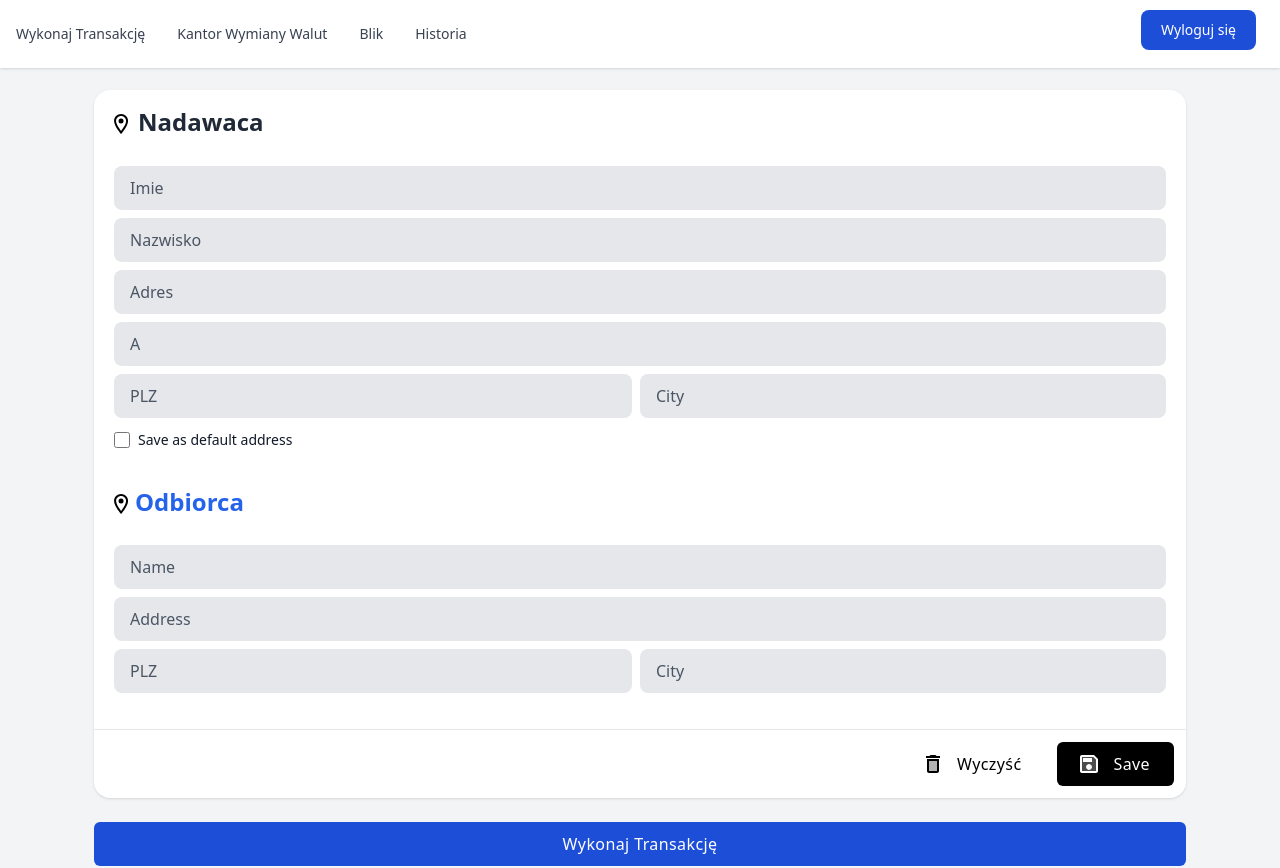
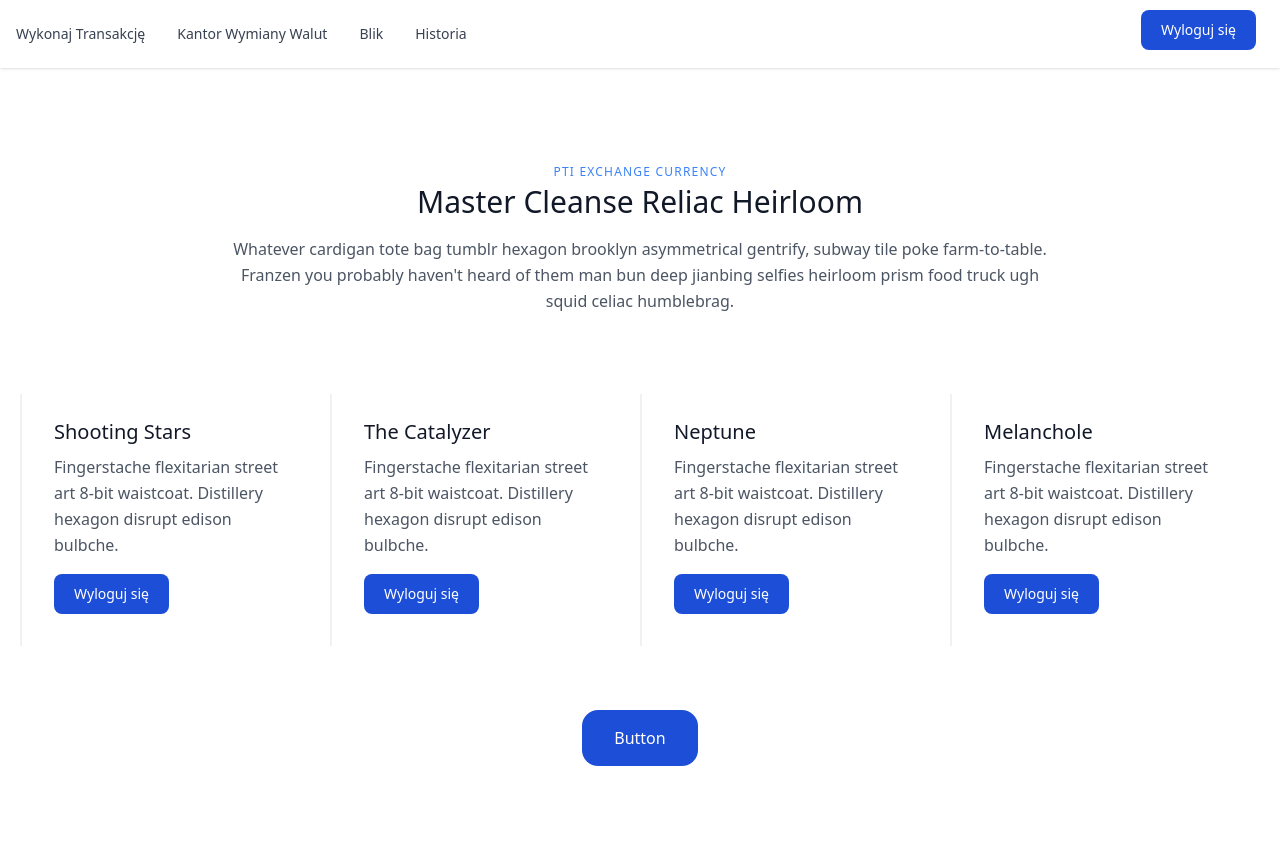
Before and after one commit to Kejooorek/pti-exchange-currency, a Next.js app: page /make_transaction in a window 1280 px wide. Built offline with nearby package versions, Linux system fonts and the light colour scheme.

Commit message:
feat:added new components and made some logic to fetch currencies

```diff
--- a/components/HeadContainer.tsx
+++ b/components/HeadContainer.tsx
@@ -1,7 +1,8 @@
-import React from "react";
+import React, { useState, useEffect } from "react";
 import { User } from "../types/userType";
+const HeadContainer = ({ name }: User) => {
 
-const HeadContainer = ({ name }: User) => {
+
   return (
     <>
       <main className="flex flex-col justify-center items-center  h-80 w W-full bg-slate-100  w-full text-center bg-white rounded-lg border shadow-md">
--- a/components/Navbar.tsx
+++ b/components/Navbar.tsx
@@ -5,7 +5,7 @@ import { signOut } from "next-auth/react";
 const Navbar = () => {
   return (
     <>
-      <nav className="relative bg-white border-gray-200 px-2 sm:px-4 py-2.5 shadow">
+      <nav className=" relative bg-white border-gray-200 px-2 sm:px-4 py-2.5 shadow">
         <div className="container flex flex-wrap justify-between items-center mx-auto">
           <div className="flex md:order-2">
             <button
--- a/package.json
+++ b/package.json
@@ -12,6 +12,7 @@
     "@auth0/nextjs-auth0": "^1.7.0",
     "@prisma/client": "^3.12.0",
     "@types/auth0": "^2.34.18",
+    "axios": "^0.27.1",
     "chart.js": "^3.7.1",
     "convert-csv-to-json": "^1.3.3",
     "daisyui": "^2.14.1",
--- a/pages/curriencies/index.tsx
+++ b/pages/curriencies/index.tsx
@@ -6,7 +6,6 @@ const Curriencies = () => {
   return (
     <>
       <Navbar></Navbar>
-      <EuropaMap></EuropaMap>
     </>
   );
 };
--- a/pages/index.tsx
+++ b/pages/index.tsx
@@ -11,6 +11,7 @@ import { PrismaClient } from "@prisma/client";
 
 const Home: NextPage = () => {
   const { data: session, status } = useSession();
+  console.log(session)
   // if (status === "loading") return <h1>Loading</h1>;
   // if (!session) return <h1>not logged in</h1>;
   return (
@@ -18,7 +19,9 @@ const Home: NextPage = () => {
       <Navbar></Navbar>
       <HeadContainer name={"Robert"}></HeadContainer>
       <DashBoard></DashBoard>
+
     </>
+
   );
 };
 
--- a/pages/make_transaction/index.tsx
+++ b/pages/make_transaction/index.tsx
@@ -5,186 +5,58 @@ const MakeTransaction = () => {
   return (
     <>
       <Navbar></Navbar>
-      <div className="flex h-screen bg-gray-100">
-        <div className="m-auto">
-          <div>
-            <div className="mt-5 bg-white rounded-2xl shadow">
-              <div className="flex">
-                <div className="flex-1 py-5 pl-5 overflow-hidden">
-                  <svg
-                    className="inline align-text-top"
-                    height="24px"
-                    viewBox="0 0 24 24"
-                    width="24px"
-                    xmlns="http://www.w3.org/2000/svg"
-                    fill="#000000"
-                  >
-                    <g>
-                      <path
-                        d="m4.88889,2.07407l14.22222,0l0,20l-14.22222,0l0,-20z"
-                        fill="none"
-                        id="svg_1"
-                        stroke="null"
-                      />
-                      <path
-                        d="m7.07935,0.05664c-3.87,0 -7,3.13 -7,7c0,5.25 7,13 7,13s7,-7.75 7,-13c0,-3.87 -3.13,-7 -7,-7zm-5,7c0,-2.76 2.24,-5 5,-5s5,2.24 5,5c0,2.88 -2.88,7.19 -5,9.88c-2.08,-2.67 -5,-7.03 -5,-9.88z"
-                        id="svg_2"
-                      />
-                      <circle cx="7.04807" cy="6.97256" r="2.5" id="svg_3" />
-                    </g>
-                  </svg>
-                  <h1 className="inline text-2xl font-semibold leading-none">
-                    Nadawaca
-                  </h1>
+      <section className="text-gray-600 body-font">
+        <div className="container px-5 py-24 mx-auto">
+          <div className="flex flex-col text-center w-full mb-20">
+            <h2 className="text-xs text-blue-500 tracking-widest font-medium title-font mb-1">PTI EXCHANGE CURRENCY</h2>
+            <h1 className="sm:text-3xl text-2xl font-medium title-font mb-4 text-gray-900">Master Cleanse Reliac Heirloom</h1>
+            <p className="lg:w-2/3 mx-auto leading-relaxed text-base">Whatever cardigan tote bag tumblr hexagon brooklyn asymmetrical gentrify, subway tile poke farm-to-table. Franzen you probably haven't heard of them man bun deep jianbing selfies heirloom prism food truck ugh squid celiac humblebrag.</p>
           </div>
-              </div>
-              <div className="px-5 pb-5">
-                <input
-                  placeholder="Imie"
-                  className=" text-black placeholder-gray-600 w-full px-4 py-2.5 mt-2 text-base   transition duration-500 ease-in-out transform border-transparent rounded-lg bg-gray-200  focus:border-blueGray-500 focus:bg-white dark:focus:bg-gray-800 focus:outline-none focus:shadow-outline focus:ring-2 ring-offset-current ring-offset-2 ring-gray-400"
-                />
-                <input
-                  placeholder="Nazwisko"
-                  className=" text-black placeholder-gray-600 w-full px-4 py-2.5 mt-2 text-base   transition duration-500 ease-in-out transform border-transparent rounded-lg bg-gray-200  focus:border-blueGray-500 focus:bg-white dark:focus:bg-gray-800 focus:outline-none focus:shadow-outline focus:ring-2 ring-offset-current ring-offset-2 ring-gray-400"
-                />
-                <input
-                  placeholder="Adres"
-                  className=" text-black placeholder-gray-600 w-full px-4 py-2.5 mt-2 text-base   transition duration-500 ease-in-out transform border-transparent rounded-lg bg-gray-200  focus:border-blueGray-500 focus:bg-white dark:focus:bg-gray-800 focus:outline-none focus:shadow-outline focus:ring-2 ring-offset-current ring-offset-2 ring-gray-400"
-                />
-                <input
-                  placeholder="A"
-                  className=" text-black placeholder-gray-600 w-full px-4 py-2.5 mt-2 text-base   transition duration-500 ease-in-out transform border-transparent rounded-lg bg-gray-200  focus:border-blueGray-500 focus:bg-white dark:focus:bg-gray-800 focus:outline-none focus:shadow-outline focus:ring-2 ring-offset-current ring-offset-2 ring-gray-400"
-                />
-                <div className="flex">
-                  <div className="flex-grow w-1/4 pr-2">
-                    <input
-                      placeholder="PLZ"
-                      className=" text-black placeholder-gray-600 w-full px-4 py-2.5 mt-2 text-base   transition duration-500 ease-in-out transform border-transparent rounded-lg bg-gray-200  focus:border-blueGray-500 focus:bg-white dark:focus:bg-gray-800 focus:outline-none focus:shadow-outline focus:ring-2 ring-offset-current ring-offset-2 ring-gray-400"
-                    />
-                  </div>
-                  <div className="flex-grow">
-                    <input
-                      placeholder="City"
-                      className=" text-black placeholder-gray-600 w-full px-4 py-2.5 mt-2 text-base   transition duration-500 ease-in-out transform border-transparent rounded-lg bg-gray-200  focus:border-blueGray-500 focus:bg-white dark:focus:bg-gray-800 focus:outline-none focus:shadow-outline focus:ring-2 ring-offset-current ring-offset-2 ring-gray-400"
-                    />
-                  </div>
-                </div>
-                <div className="flex items-center pt-3">
-                  <input
-                    type="checkbox"
-                    className="w-4 h-4 text-black bg-gray-300 border-none rounded-md focus:ring-transparent"
-                  />
-                  <label
-                    htmlFor="safeAdress"
-                    className="block ml-2 text-sm text-gray-900"
-                  >
-                    Save as default address
-                  </label>
-                </div>
-              </div>
-              <div className="flex">
-                <div className="flex-1 py-5 pl-5  overflow-hidden">
-                  <svg
-                    className="inline align-text-top "
-                    width={21}
-                    height="20.5"
-                    xmlns="http://www.w3.org/2000/svg"
-                    fill="#000000"
-                  >
-                    <g>
-                      <path
-                        d="m4.88889,2.07407l14.22222,0l0,20l-14.22222,0l0,-20z"
-                        fill="none"
-                        id="svg_1"
-                        stroke="null"
-                      />
-                      <path
-                        d="m7.07935,0.05664c-3.87,0 -7,3.13 -7,7c0,5.25 7,13 7,13s7,-7.75 7,-13c0,-3.87 -3.13,-7 -7,-7zm-5,7c0,-2.76 2.24,-5 5,-5s5,2.24 5,5c0,2.88 -2.88,7.19 -5,9.88c-2.08,-2.67 -5,-7.03 -5,-9.88z"
-                        id="svg_2"
-                      />
-                      <circle cx="7.04807" cy="6.97256" r="2.5" id="svg_3" />
-                    </g>
-                  </svg>
-                  <h1 className="inline text-2xl text-blue-600 font-semibold leading-none">
-                    Odbiorca
-                  </h1>
-                </div>
-                <div className="flex-none pt-2.5 pr-2.5 pl-1" />
-              </div>
-              <div className="px-5 pb-5">
-                <input
-                  placeholder="Name"
-                  className=" text-black placeholder-gray-600 w-full px-4 py-2.5 mt-2 text-base   transition duration-500 ease-in-out transform border-transparent rounded-lg bg-gray-200  focus:border-blueGray-500 focus:bg-white dark:focus:bg-gray-800 focus:outline-none focus:shadow-outline focus:ring-2 ring-offset-current ring-offset-2 ring-gray-400"
-                />
-                <input
-                  placeholder="Address"
-                  className=" text-black placeholder-gray-600 w-full px-4 py-2.5 mt-2 text-base   transition duration-500 ease-in-out transform border-transparent rounded-lg bg-gray-200  focus:border-blueGray-500 focus:bg-white dark:focus:bg-gray-800 focus:outline-none focus:shadow-outline focus:ring-2 ring-offset-current ring-offset-2 ring-gray-400"
-                />
-                <div className="flex">
-                  <div className="flex-grow w-1/4 pr-2">
-                    <input
-                      placeholder="PLZ"
-                      className=" text-black placeholder-gray-600 w-full px-4 py-2.5 mt-2 text-base   transition duration-500 ease-in-out transform border-transparent rounded-lg bg-gray-200  focus:border-blueGray-500 focus:bg-white dark:focus:bg-gray-800 focus:outline-none focus:shadow-outline focus:ring-2 ring-offset-current ring-offset-2 ring-gray-400"
-                    />
-                  </div>
-                  <div className="flex-grow">
-                    <input
-                      placeholder="City"
-                      className=" text-black placeholder-gray-600 w-full px-4 py-2.5 mt-2 text-base   transition duration-500 ease-in-out transform border-transparent rounded-lg bg-gray-200  focus:border-blueGray-500 focus:bg-white dark:focus:bg-gray-800 focus:outline-none focus:shadow-outline focus:ring-2 ring-offset-current ring-offset-2 ring-gray-400"
-                    />
-                  </div>
-                </div>
-              </div>
-              <hr className="mt-4" />
-              <div className="flex flex-row-reverse p-3">
-                <div className="flex-initial pl-3">
+          <div className="flex flex-wrap">
+            <div className="xl:w-1/4 lg:w-1/2 md:w-full px-8 py-6 border-l-2 border-gray-200 border-opacity-60">
+              <h2 className="text-lg sm:text-xl text-gray-900 font-medium title-font mb-2">Shooting Stars</h2>
+              <p className="leading-relaxed text-base mb-4">Fingerstache flexitarian street art 8-bit waistcoat. Distillery hexagon disrupt edison bulbche.</p>
               <button
                 type="button"
-                    className="flex items-center px-5 py-2.5 font-medium tracking-wide text-white capitalize   bg-black rounded-md hover:bg-gray-800  focus:outline-none focus:bg-gray-900  transition duration-300 transform active:scale-95 ease-in-out"
+                className="text-white bg-blue-700 hover:bg-blue-800 focus:ring-4 focus:ring-blue-300 font-medium rounded-lg text-sm px-5 py-2.5 mr-2 mb-2 dark:bg-blue-600 dark:hover:bg-blue-700 focus:outline-none dark:focus:ring-blue-800"
               >
-                    <svg
-                      xmlns="http://www.w3.org/2000/svg"
-                      height="24px"
-                      viewBox="0 0 24 24"
-                      width="24px"
-                      fill="#FFFFFF"
-                    >
-                      <path d="M0 0h24v24H0V0z" fill="none" />
-                      <path
-                        d="M5 5v14h14V7.83L16.17 5H5zm7 13c-1.66 0-3-1.34-3-3s1.34-3 3-3 3 1.34 3 3-1.34 3-3 3zm3-8H6V6h9v4z"
-                        opacity=".3"
-                      />
-                      <path d="M17 3H5c-1.11 0-2 .9-2 2v14c0 1.1.89 2 2 2h14c1.1 0 2-.9 2-2V7l-4-4zm2 16H5V5h11.17L19 7.83V19zm-7-7c-1.66 0-3 1.34-3 3s1.34 3 3 3 3-1.34 3-3-1.34-3-3-3zM6 6h9v4H6z" />
-                    </svg>
-                    <span className="pl-2 mx-1">Save</span>
+                Wyloguj się
               </button>
             </div>
-                <div className="flex-initial">
+            <div className="xl:w-1/4 lg:w-1/2 md:w-full px-8 py-6 border-l-2 border-gray-200 border-opacity-60">
+              <h2 className="text-lg sm:text-xl text-gray-900 font-medium title-font mb-2">The Catalyzer</h2>
+              <p className="leading-relaxed text-base mb-4">Fingerstache flexitarian street art 8-bit waistcoat. Distillery hexagon disrupt edison bulbche.</p>
               <button
                 type="button"
-                    className="flex items-center px-5 py-2.5 font-medium tracking-wide text-black capitalize rounded-md  hover:bg-red-200 hover:fill-current hover:text-red-600  focus:outline-none  transition duration-300 transform active:scale-95 ease-in-out"
+                className="text-white bg-blue-700 hover:bg-blue-800 focus:ring-4 focus:ring-blue-300 font-medium rounded-lg text-sm px-5 py-2.5 mr-2 mb-2 dark:bg-blue-600 dark:hover:bg-blue-700 focus:outline-none dark:focus:ring-blue-800"
               >
-                    <svg
-                      xmlns="http://www.w3.org/2000/svg"
-                      height="24px"
-                      viewBox="0 0 24 24"
-                      width="24px"
+                Wyloguj się
+              </button>
+            </div>
+            <div className="xl:w-1/4 lg:w-1/2 md:w-full px-8 py-6 border-l-2 border-gray-200 border-opacity-60">
+              <h2 className="text-lg sm:text-xl text-gray-900 font-medium title-font mb-2">Neptune</h2>
+              <p className="leading-relaxed text-base mb-4">Fingerstache flexitarian street art 8-bit waistcoat. Distillery hexagon disrupt edison bulbche.</p>
+              <button
+                type="button"
+                className="text-white bg-blue-700 hover:bg-blue-800 focus:ring-4 focus:ring-blue-300 font-medium rounded-lg text-sm px-5 py-2.5 mr-2 mb-2 dark:bg-blue-600 dark:hover:bg-blue-700 focus:outline-none dark:focus:ring-blue-800"
               >
-                      <path d="M0 0h24v24H0V0z" fill="none" />
-                      <path d="M8 9h8v10H8z" opacity=".3" />
-                      <path d="M15.5 4l-1-1h-5l-1 1H5v2h14V4zM6 19c0 1.1.9 2 2 2h8c1.1 0 2-.9 2-2V7H6v12zM8 9h8v10H8V9z" />
-                    </svg>
-                    <span className="pl-2 mx-1">Wyczyść</span>
+                Wyloguj się
+              </button>
+            </div>
+            <div className="xl:w-1/4 lg:w-1/2 md:w-full px-8 py-6 border-l-2 border-gray-200 border-opacity-60">
+              <h2 className="text-lg sm:text-xl text-gray-900 font-medium title-font mb-2">Melanchole</h2>
+              <p className="leading-relaxed text-base mb-4">Fingerstache flexitarian street art 8-bit waistcoat. Distillery hexagon disrupt edison bulbche.</p>
+              <button
+                type="button"
+                className="text-white bg-blue-700 hover:bg-blue-800 focus:ring-4 focus:ring-blue-300 font-medium rounded-lg text-sm px-5 py-2.5 mr-2 mb-2 dark:bg-blue-600 dark:hover:bg-blue-700 focus:outline-none dark:focus:ring-blue-800"
+              >
+                Wyloguj się
               </button>
             </div>
           </div>
+          <button className="flex mx-auto bg-blue-700 hover:bg-blue-800 focus:ring-4 focus:ring-blue-300 font-medium mt-16 text-white  border-0 py-4 px-8 focus:outline-none hover:bg-blue-600 rounded-2xl ">Button</button>
         </div>
-            <button className="mt-6 relative w-full flex justify-center items-center px-5 py-2.5 font-medium tracking-wide text-white capitalize   bg-blue-700 rounded-md hover:bg-blue-500  focus:outline-none   transition duration-300 transform active:scale-95 ease-in-out">
-              Wykonaj Transakcję
-            </button>
-          </div>
-        </div>
-      </div>
+      </section>
     </>
   );
 };
```
Also changed, not shown: components/CurrenciesStatus.tsx (+7 -3 lines), components/DashBoard.tsx (+18 -2 lines), pages/api/transactions/index.ts (+4 -3 lines), types/currencyType.ts (added, +9 -0 lines), todo.txt (added), types/userType.ts (line endings or trailing spaces), 2 other files (tests, documents, lock files or other folders). Lines whose indentation alone changed are shown as unchanged.
